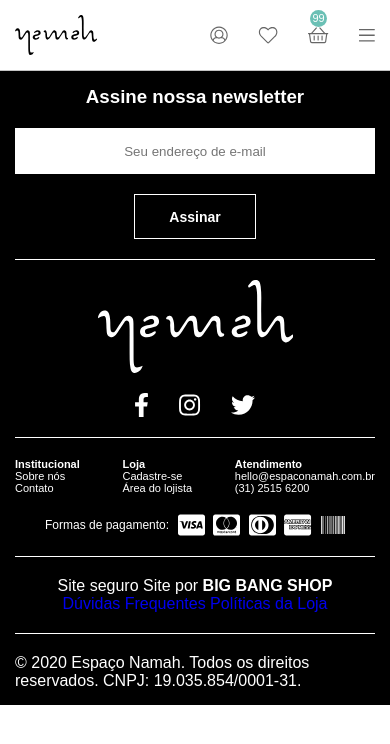
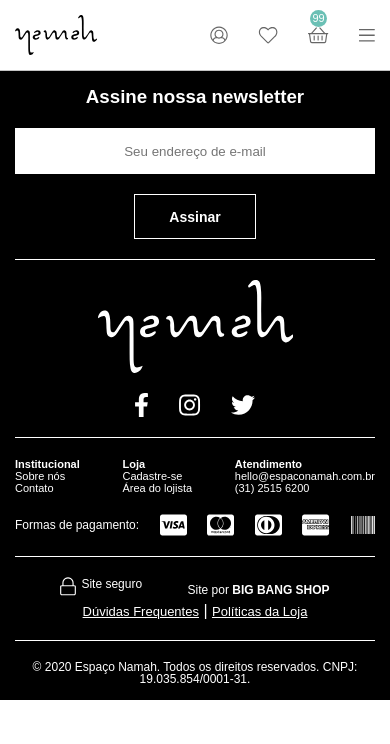
Before and after one commit to iagomartins/Big-Bang-Shop-Test, a plain HTML site: page index.html in a window 390 px wide. Drawn offline with Linux system fonts and the light colour scheme.

Commit message:
Mobile footer

```diff
--- a/index.html
+++ b/index.html
@@ -112,6 +112,7 @@
         </div>
         <div class="other-options">
             <a href="#">Dúvidas Frequentes</a>
+            <span>|</span>
             <a href="#">Políticas da Loja</a>
         </div>
     </div>
--- a/styles.css
+++ b/styles.css
@@ -97,16 +97,42 @@ body {
   flex-direction: column;
   font-size: 11px;
 }
+.institutional div a {
+  color: #fff;
+}
 .payment-options {
   display: flex;
   font-size: 12px;
-  min-width: 300px;
   justify-content: space-between;
   align-items: center;
+  width: 100%;
+  max-width: 370px;
 }
-.institutional div a {
+.site-info {
+  font-size: 12px;
+  width: 100%;
+  display: flex;
+  justify-content: space-evenly;
+  align-items: center;
+}
+.secure-site::before {
+  content: url(icons/lock-icon.svg);
+  margin-right: 5px;
+  height: 25px;
+  display: block;
+  float: left;
+}
+.other-options a {
   color: #fff;
+  text-decoration: underline;
+  font-size: 13px;
 }
+.footer-copyright {
+  font-size: 12px;
+  text-align: center;
+  line-height: 12px;
+}
+
 /* Desktop */
 
 @media (min-width: 1200px) {
```
